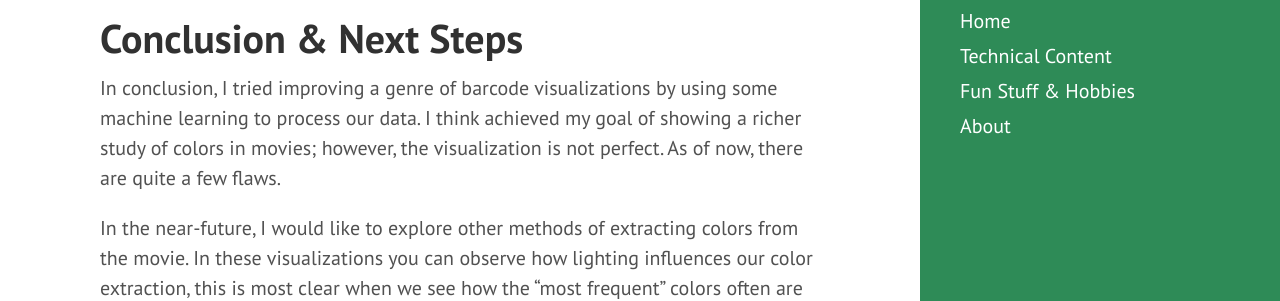
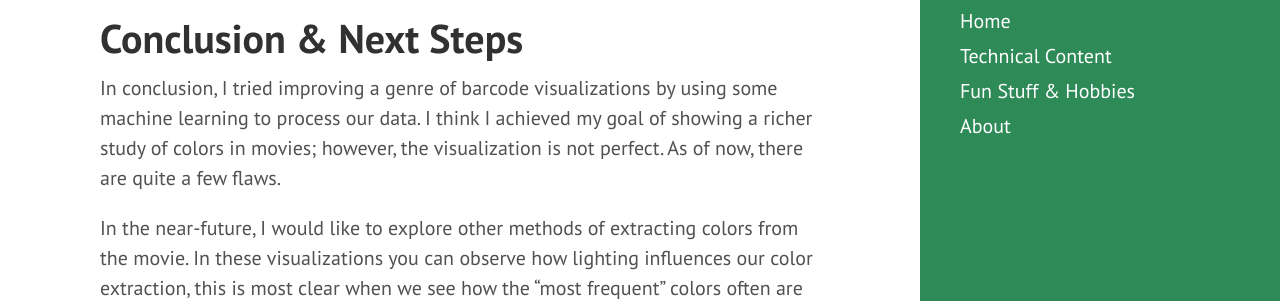
Before and after one commit to tedkim97/tedkim97.github.io, a Jekyll site: the page built from _posts/2020-06-12-movie_vis_presentable.md, in a window 1280 px wide and 900 px high, scrolled down 10620 px. Shown: the part 185-486 px from the top of the window. Built offline with Jekyll 4.4.1, drawn with Linux system fonts in a browser that asks for light colours; a script that is not in the unit is left out.

Commit message:
minor grammar fix

```diff
--- a/_posts/2020-06-12-movie_vis_presentable.md
+++ b/_posts/2020-06-12-movie_vis_presentable.md
@@ -159,7 +159,7 @@ To recap moments where we have loss of information:
 - I used 1080p movies for processing
 
 # Conclusion & Next Steps
-In conclusion, I tried improving a genre of barcode visualizations by using some machine learning to process our data. I think achieved my goal of showing a richer study of colors in movies; however, the visualization is not perfect. As of now, there are quite a few flaws.
+In conclusion, I tried improving a genre of barcode visualizations by using some machine learning to process our data. I think I achieved my goal of showing a richer study of colors in movies; however, the visualization is not perfect. As of now, there are quite a few flaws.
 
 In the near-future, I would like to explore other methods of extracting colors from the movie. In these visualizations you can observe how lighting influences our color extraction, this is most clear when we see how the "most frequent" colors often are  dark. For example, I'm thinking about applying a TF-IDF (term frequency-inverse document frequency) weighting scheme to a movie - treating the "frames" as documents and the "colors (r,g,b)" as words. The reason why I haven't done it yet is because programming and optimizing TF-IDF calculations for color is a large commitment, and scikit-learn's implementation of TF-IDF is focuses (obviously) on language[^3].
 
```
